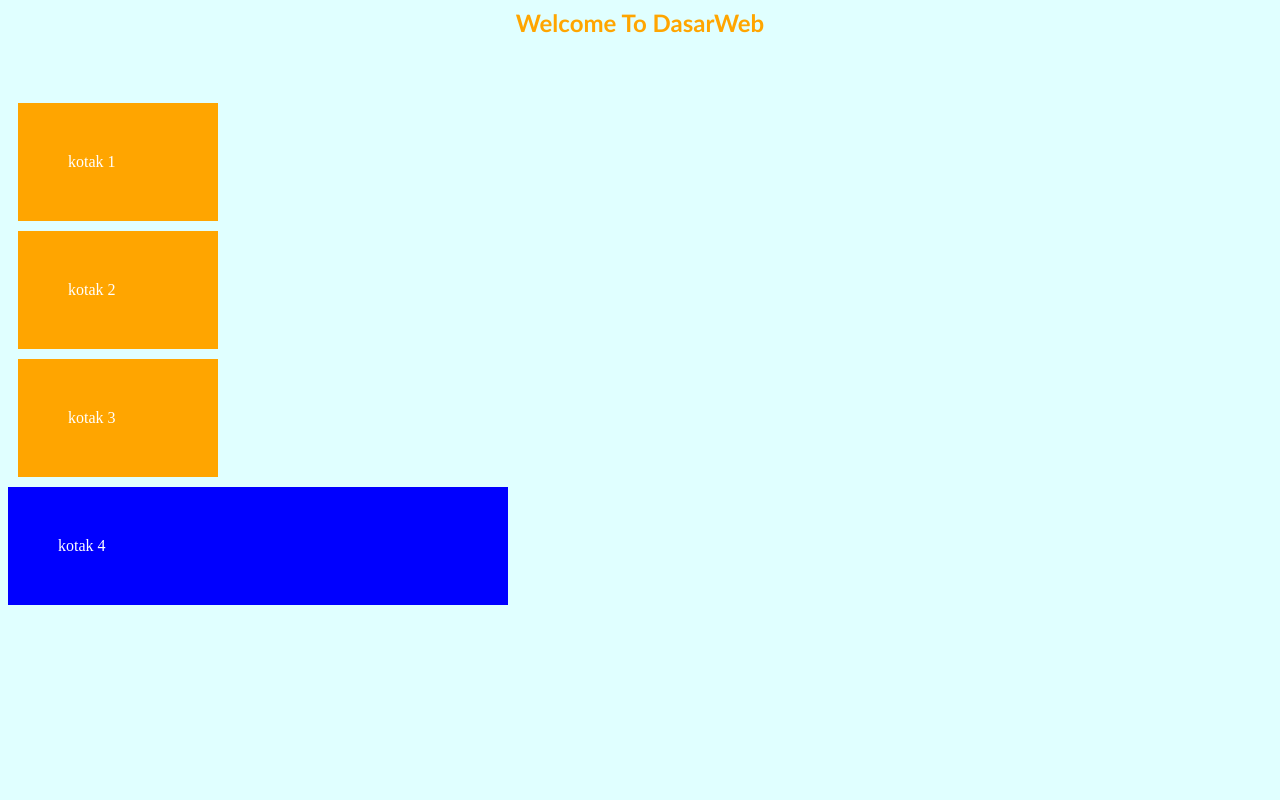
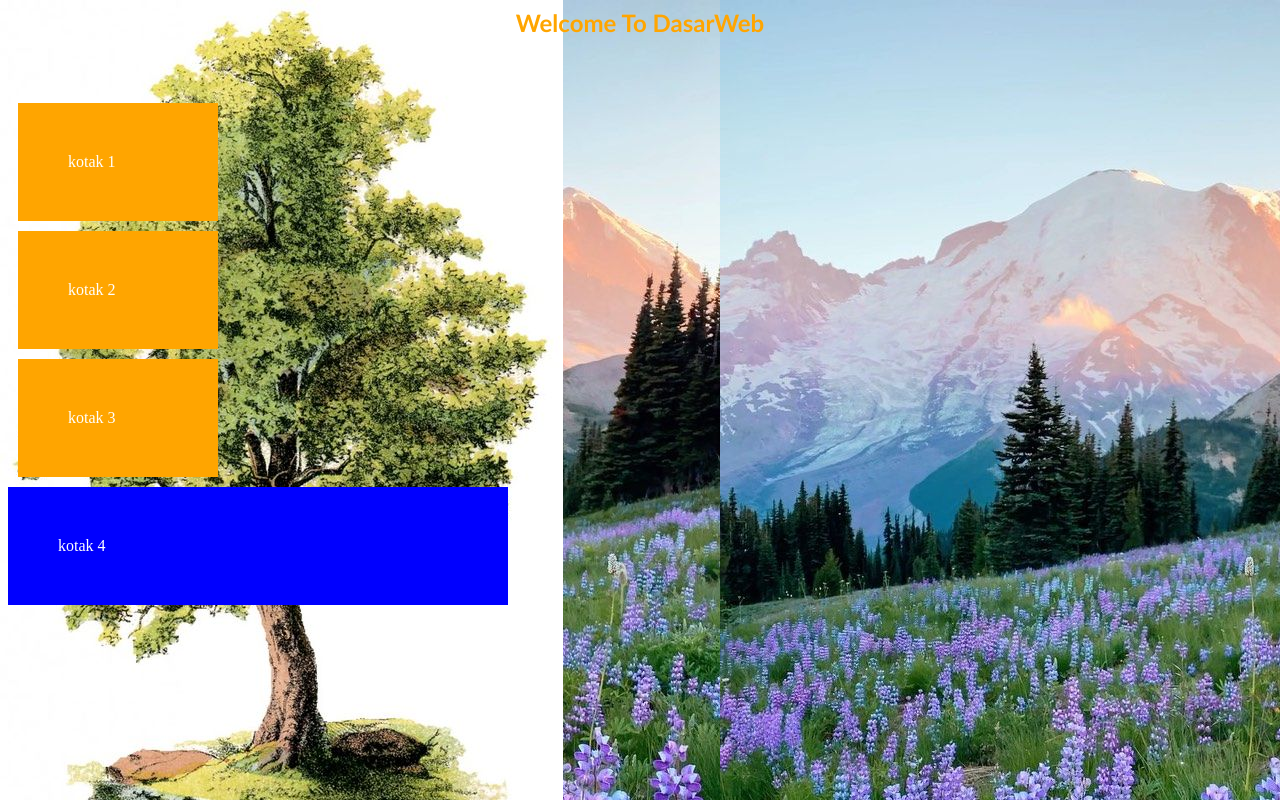
Before and after one commit to saalsabl/dasarWeb, a PHP site: page / in a window 1280 px wide. Run offline with PHP 8.4, Linux system fonts and the light colour scheme.

Commit message:
Praktikum 5

```diff
--- a/style.css
+++ b/style.css
@@ -20,6 +20,7 @@ h2{
 }
 
 body{
-    background: lightcyan;
+    background: url('img/tree1.jpg'), url('img/field1.jpg');
+    background-repeat: no-repeat, repeat;
     color: white;
 }
```
Also changed, not shown: img/field1.jpg (added), img/tree1.jpg (added).
